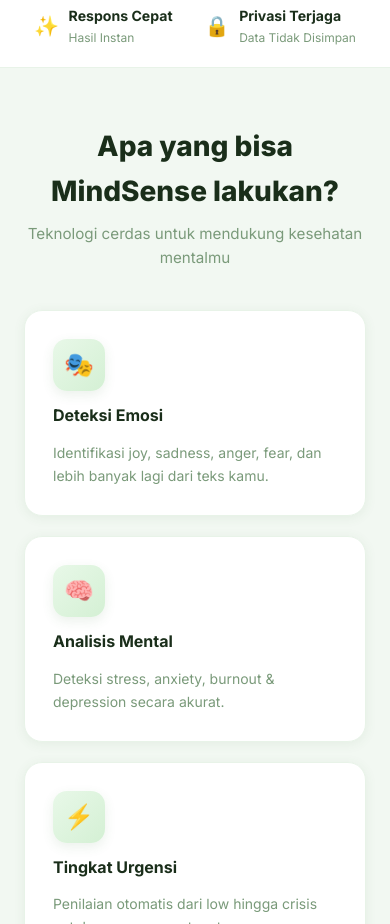
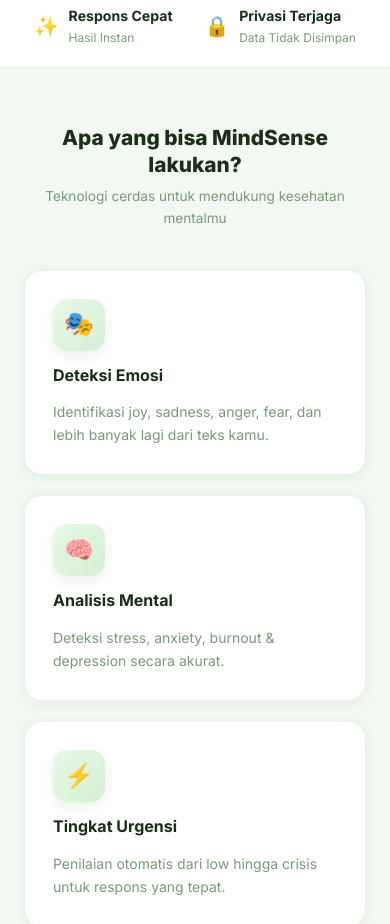
Before and after one commit to FebiaSanthika02/MindSense-frontend, a React (Vite) app: page / in a window 390 px wide. Shown: the part 1000-1924 px from the top of the page. Built offline with nearby package versions, Linux system fonts and the light colour scheme; no server answers.

Commit message:
frontend fix

```diff
--- a/src/pages/Home.jsx
+++ b/src/pages/Home.jsx
@@ -164,10 +164,10 @@ export default function Home() {
       {/* ── Features ─────────────────────────────────────── */}
       <section style={{ maxWidth: 1100, margin: '0 auto', padding: '3.5rem 1.5rem' }}>
         <div style={{ textAlign: 'center', marginBottom: '2.5rem' }}>
-          <h2 style={{ fontSize: '1.75rem', fontWeight: 800, color: '#1a2e1a', marginBottom: '0.5rem' }}>
+          <h2 style={{ fontSize: 'clamp(1.3rem, 5vw, 1.75rem)', fontWeight: 800, color: '#1a2e1a', marginBottom: '0.5rem', lineHeight: 1.3 }}>
             Apa yang bisa MindSense lakukan?
           </h2>
-          <p style={{ color: '#7a9a7a', fontSize: '0.95rem' }}>
+          <p style={{ color: '#7a9a7a', fontSize: 'clamp(0.85rem, 3vw, 0.95rem)' }}>
             Teknologi cerdas untuk mendukung kesehatan mentalmu
           </p>
         </div>
```
